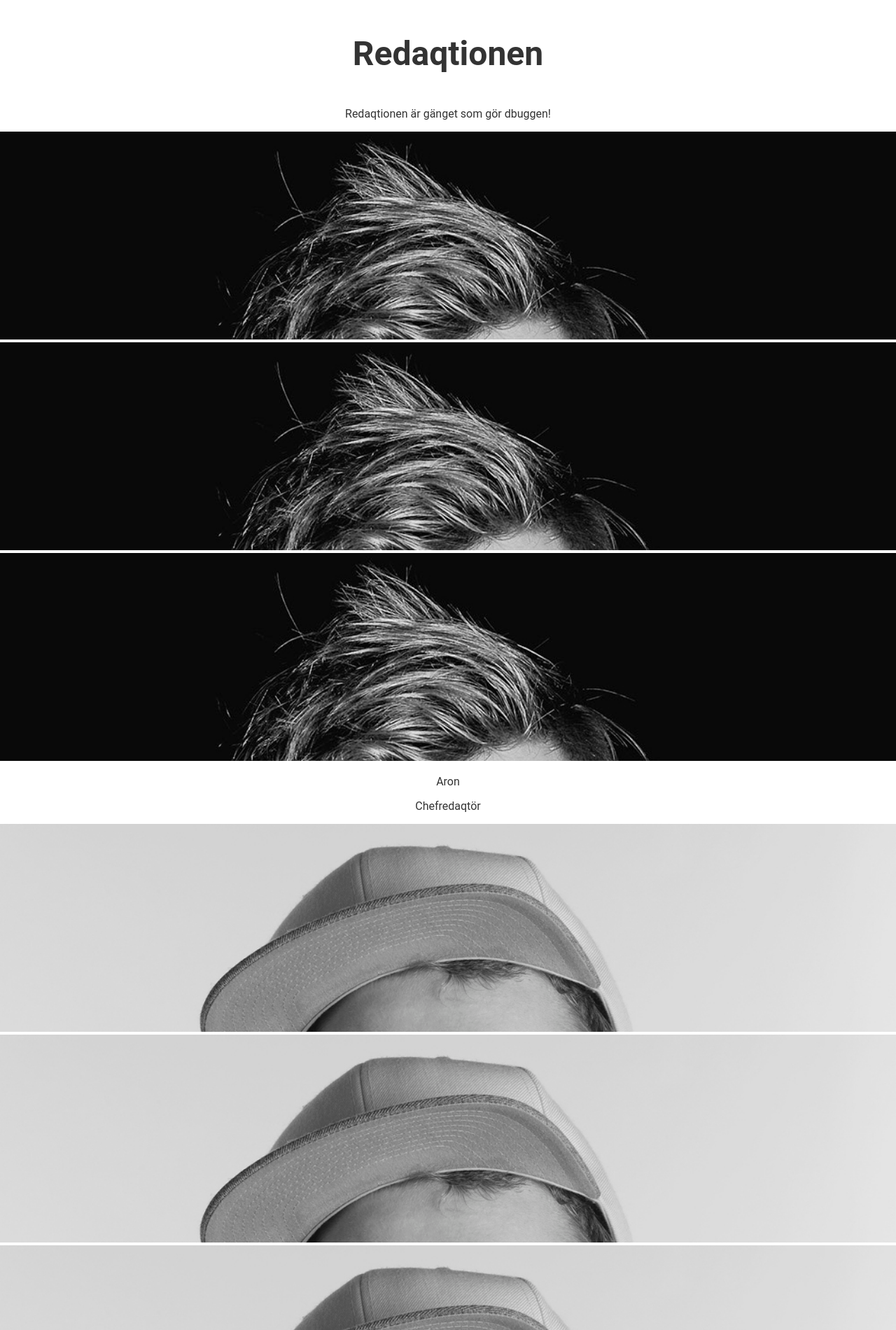
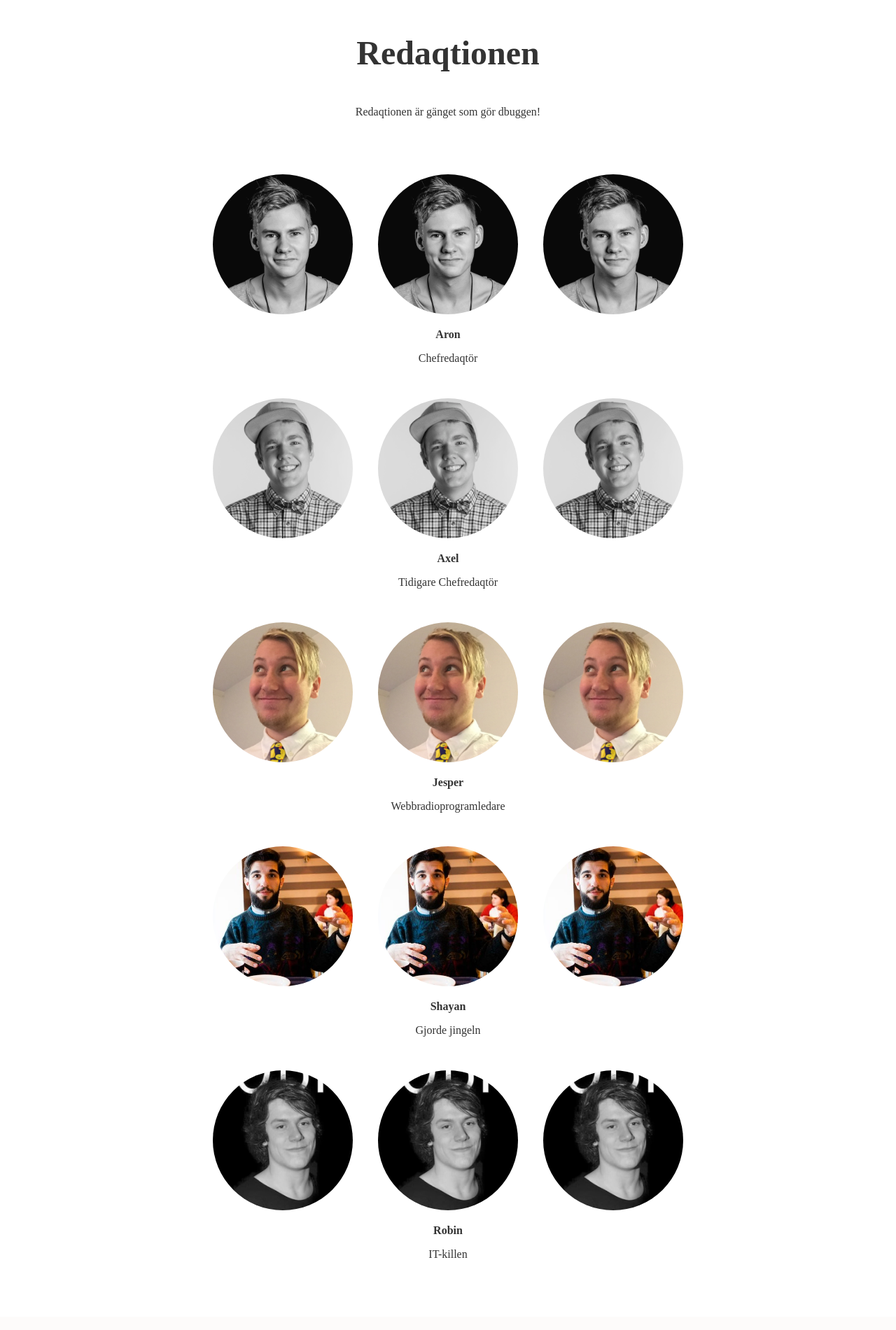
Before and after one commit to datasektionen/dbuggen, a Jekyll site: the page built from redaqtionen/index.html, in a window 1280 px wide. Shown: the part 695-2595 px from the top of the page at 70% size. Built offline with Jekyll 4.4.1, drawn with Linux system fonts in a browser that asks for light colours.

Commit message:
/redaqtionen/ css

```diff
--- /dev/null
+++ b/_sass/redaqtionen.scss
@@ -0,0 +1,30 @@
+.issue-99.site-header {
+    p {
+        color: $white;
+    }
+    ::selection {
+        color: $black;
+    }
+}
+
+.redaqtionen {
+    font-family: "rooney-web";
+    .about {
+        margin-bottom: 5em;
+    }
+    .member {
+        margin-bottom: 3em;
+    }
+    img.redaqtionen-member-image {
+        width: 200px;
+        height: auto;
+        max-height: 100vh;
+        object-fit: cover;
+        border-radius: 50%;
+        margin-left: 1em;
+        margin-right: 1em;
+    }
+    .name {
+        font-weight: 700;
+    }
+}
--- a/css/main.scss
+++ b/css/main.scss
@@ -2,10 +2,12 @@
 # Only the main Sass file needs front matter (the dashes are enough)
 ---
 @charset "utf-8";
+
 @import "mixins";
 @import "base";
 @import "layout";
 @import "typography";
 @import "links";
 @import "issues";
+@import "redaqtionen";
 @import "print";
```
